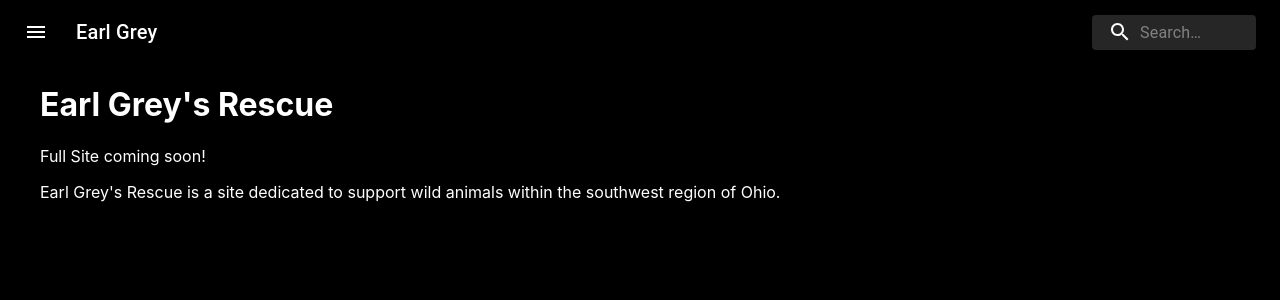
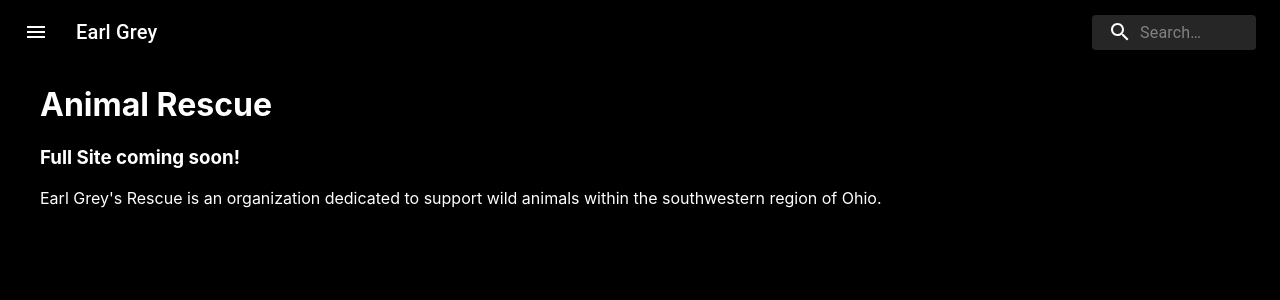
Before and after one commit to davisblakep/earlgrey, a React (Create React App) app in the folder earlgrey/: page / in a window 1280 px wide. Shown: the top 300 px of the page. Built offline with nearby package versions, Linux system fonts and the light colour scheme.

Commit message:
New features coming soon Home Page

```diff
--- a/earlgrey/src/App.js
+++ b/earlgrey/src/App.js
@@ -6,9 +6,9 @@ function App() {
   return (
     <div className="App">
       <NavBar />
-      <h1 style={{ marginLeft: "40px" }}>Earl Grey's Rescue</h1>
-      <p style={{ marginLeft: "40px" }}>Full Site coming soon!</p>
-      <p style={{ marginLeft: "40px" }}>Earl Grey's Rescue is a site dedicated to support wild animals within the southwest region of Ohio.</p>
+      <h1 style={{ marginLeft: "40px", marginRight: "40px" }}>Animal Rescue</h1>
+      <h3 style={{ marginLeft: "40px", marginRight: "40px" }}>Full Site coming soon!</h3>
+      <p style={{ marginLeft: "40px", marginRight: "40px" }}>Earl Grey's Rescue is an organization dedicated to support wild animals within the southwestern region of Ohio.</p>
     </div>
   );
 }
```
Also changed, not shown: 1 other file (tests, documents, lock files or other folders).
